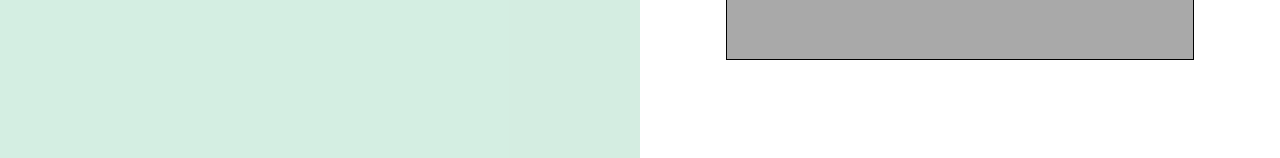
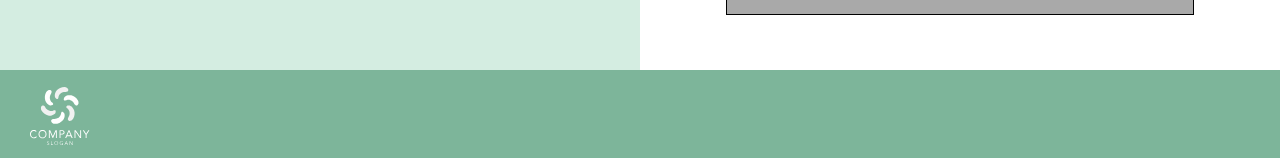
Before and after one commit to NikonovAO/neoflex-project, a React (Create React App) app in the folder claim-processing/: page / in a window 1280 px wide. Shown: the part 639-797 px from the top of the page. Built offline with nearby package versions, Linux system fonts and the light colour scheme.

Commit message:
feat: add footer block

```diff
--- /dev/null
+++ b/claim-processing/src/components/Footer/Footer.tsx
@@ -0,0 +1,11 @@
+import React from "react";
+import logoSmall from "../../assets/svg/logo/logo-small.svg";
+import './footer.css'
+
+export default function Footer() {
+  return (
+    <footer className="footer">
+      <img src = { logoSmall } className="logo-small" alt="logo" />
+    </footer>
+  );
+}
--- /dev/null
+++ b/claim-processing/src/components/Footer/footer.css
@@ -0,0 +1,7 @@
+footer {
+  height: 91px;
+  background: #7DB59A;
+  display: flex;
+  align-items: center;
+  padding: 0 30px;
+}
--- a/claim-processing/src/pages/RegistrationPage/RegistrationPage.tsx
+++ b/claim-processing/src/pages/RegistrationPage/RegistrationPage.tsx
@@ -1,18 +1,22 @@
 import React from "react";
 import './index.css'
 import logoBig from "../../assets/svg/logo/logo-big.svg";
+import Footer from "../../components/Footer/Footer";
 
 function RegistrationPage() {
   return (
-    <main className = 'registration-page'>
-      <div className = 'block-img'>
+    <>
+      <main className='registration-page'>
+        <div className='block-img'>
           <img src="../../assets/image/claims-analysis.png" alt="claims-analysis" />
         </div>
-      <div className = 'block-registration'>
+        <div className='block-registration'>
           <img src={logoBig} className="logo-big" alt="logo" />
           <div className="test-block"></div>
         </div>
       </main>
+      <Footer />
+    </>
   );
 }
 
--- a/claim-processing/src/pages/RegistrationPage/index.css
+++ b/claim-processing/src/pages/RegistrationPage/index.css
@@ -1,6 +1,6 @@
 .registration-page {
   max-width: 1920px;
-  height: 100vh;
+  height: calc(100vh - 91px);
   display: flex;
 }
 
```
Lines whose indentation alone changed are shown as unchanged.
